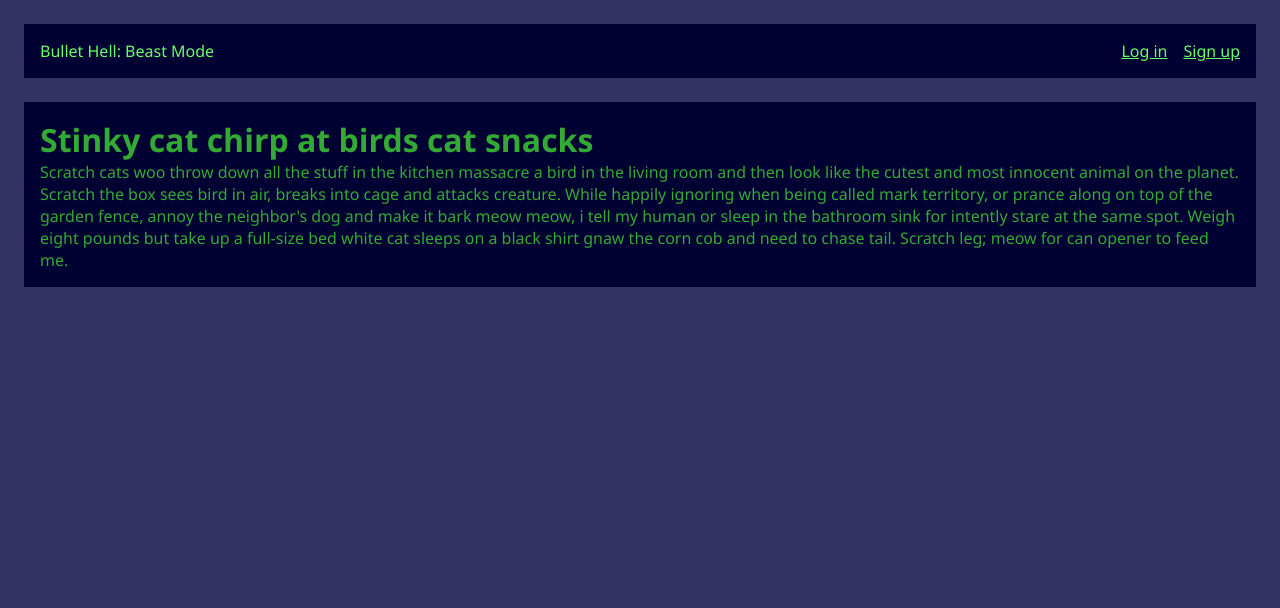
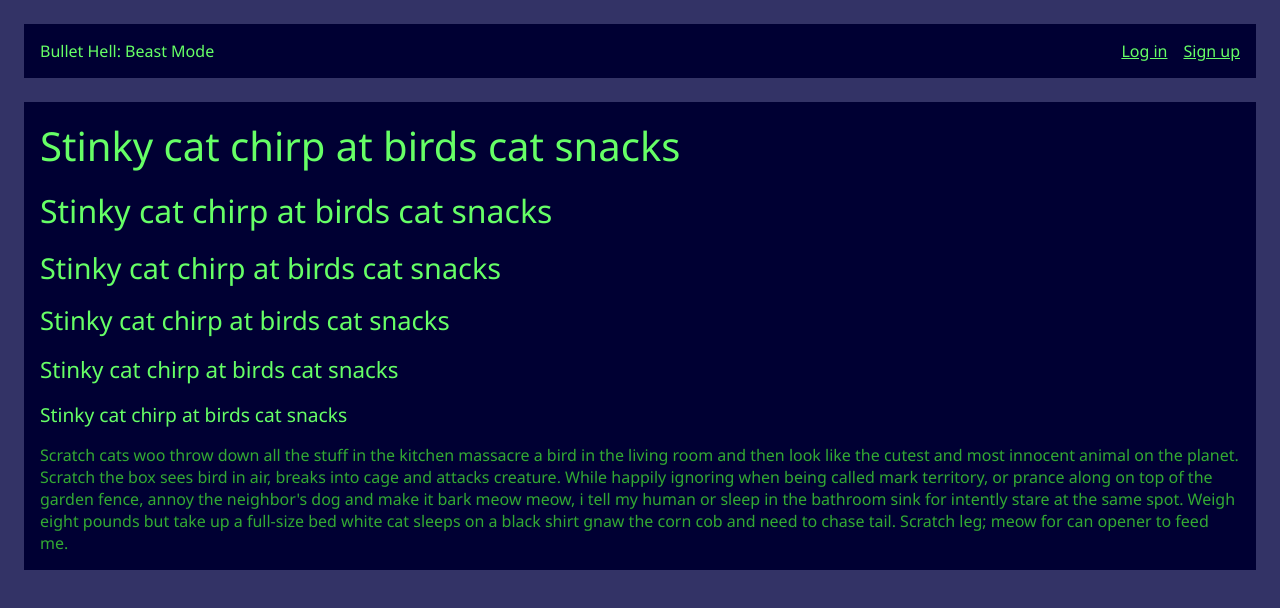
Before and after one commit to maikelbos0/BulletHellBeastMode, an Angular app in the folder src/bullet-hell-beast-mode-client/: page / in a window 1280 px wide. Shown: the top 608 px of the page. Built offline with nearby package versions, Linux system fonts and the light colour scheme; no server answers.

Commit message:
Add header styles

```diff
--- a/src/bullet-hell-beast-mode-client/src/app/app.component.html
+++ b/src/bullet-hell-beast-mode-client/src/app/app.component.html
@@ -1,11 +1,19 @@
 <nav>
-  <div class="logo">Bullet Hell: Beast Mode</div>
+  <div class="logo">
+    <span class="first-part">Bullet Hell: </span>
+    <span class="second-part">Beast Mode</span>
+  </div>
   <a href="login">Log in</a>
   <a href="signup">Sign up</a>
 </nav>
 
 <main>
   <h1>Stinky cat chirp at birds cat snacks</h1>
+  <h2>Stinky cat chirp at birds cat snacks</h2>
+  <h3>Stinky cat chirp at birds cat snacks</h3>
+  <h4>Stinky cat chirp at birds cat snacks</h4>
+  <h5>Stinky cat chirp at birds cat snacks</h5>
+  <h6>Stinky cat chirp at birds cat snacks</h6>
   <p>
     Scratch cats woo throw down all the stuff in the kitchen massacre a bird in the living room and then look like the cutest and most innocent animal on the
     planet. Scratch the box sees bird in air, breaks into cage and attacks creature. While happily ignoring when being called mark territory, or prance along on
--- a/src/bullet-hell-beast-mode-client/src/styles.scss
+++ b/src/bullet-hell-beast-mode-client/src/styles.scss
@@ -1,3 +1,4 @@
+@use "sass:math";
 @import "variables";
 
 *,
@@ -12,3 +13,21 @@
 body {
   background-color: $body-bg-color;
 }
+
+$headers: (
+  "h1": 2.5,
+  "h2": 2,
+  "h3": 1.8,
+  "h4": 1.6,
+  "h5": 1.4,
+  "h6": 1.2
+);
+
+@each $header, $size in $headers {
+  #{$header} {
+    color: $highlight-color;
+    font-size: #{$size}em;
+    margin-bottom: math.div(1em, $size);
+    font-weight: normal;
+  }
+}
```
